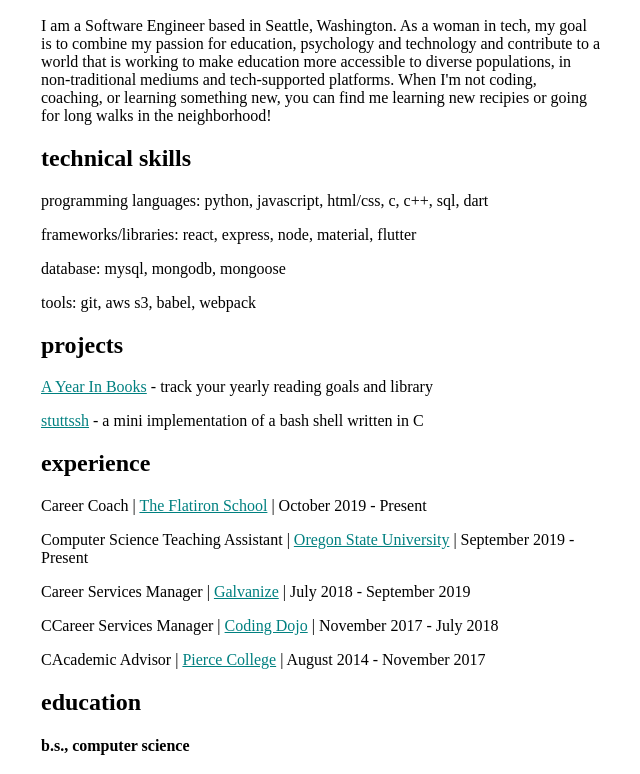
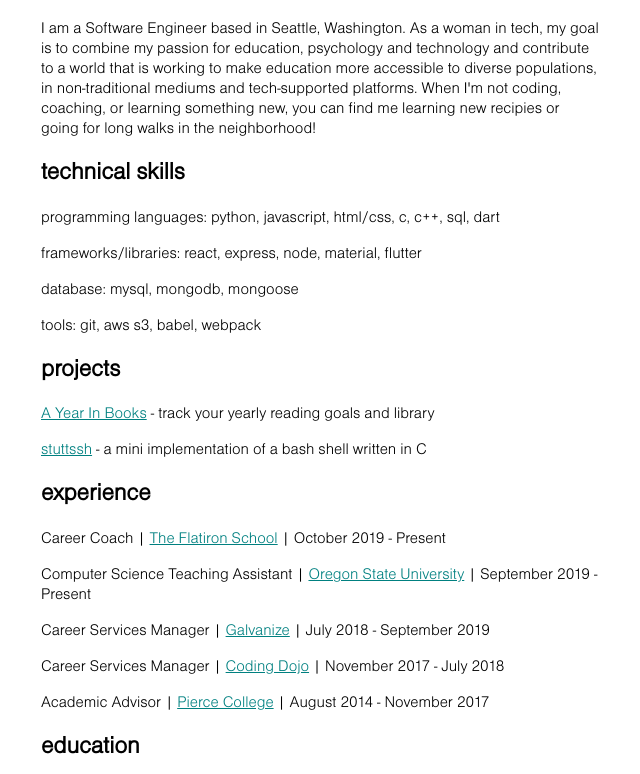
Before and after one commit to stuttskl/web, a plain HTML site: page index.html in a window 1280 px wide. Shown: the part 174-948 px from the top of the page, without its empty margins (31-671 px from the left). Drawn offline with Linux system fonts and the light colour scheme.

Commit message:
updated web font

```diff
--- a/index.html
+++ b/index.html
@@ -29,17 +29,17 @@
     <p><a href="https://github.com/stuttskl/stuttssh">stuttssh</a> - a mini implementation of a bash shell written in C </p>
 
     <h2>experience</h2>
-    <p>Career Coach | <a href="">The Flatiron School</a> | October 2019 - Present</p>
+    <p>Career Coach | <a href="https://flatironschool.com/">The Flatiron School</a> | October 2019 - Present</p>
 
 
-    <p>Computer Science Teaching Assistant | <a href="">Oregon State University</a> | September 2019 - Present</p>
+    <p>Computer Science Teaching Assistant | <a href="https://oregonstate.edu/">Oregon State University</a> | September 2019 - Present</p>
 
 
-    <p>Career Services Manager | <a href="">Galvanize</a> | July 2018 - September 2019</p>
+    <p>Career Services Manager | <a href="https://www.galvanize.com/">Galvanize</a> | July 2018 - September 2019</p>
 
-    <p>CCareer Services Manager | <a href="">Coding Dojo</a> | November 2017 - July 2018</p>
+    <p>Career Services Manager | <a href="https://www.codingdojo.com/">Coding Dojo</a> | November 2017 - July 2018</p>
 
-    <p>CAcademic Advisor | <a href="">Pierce College</a> | August 2014 - November 2017</p>
+    <p>Academic Advisor | <a href="https://pierce.ctc.edu/advising">Pierce College</a> | August 2014 - November 2017</p>
 
 
     <h2>education</h2>
--- a/styles.css
+++ b/styles.css
@@ -1,3 +1,12 @@
+@font-face {
+  font-family: Nimbus-Sans;
+  src: url("Nimbus-Sans-D-OT-Light_32752.ttf");
+}
+
+body {
+  font-family: Nimbus-Sans;
+}
+
 .container {
   padding: 4em;
   padding-right: 40em;
```
Also changed, not shown: Nimbus-Sans-D-OT-Light_32752.ttf (added).
